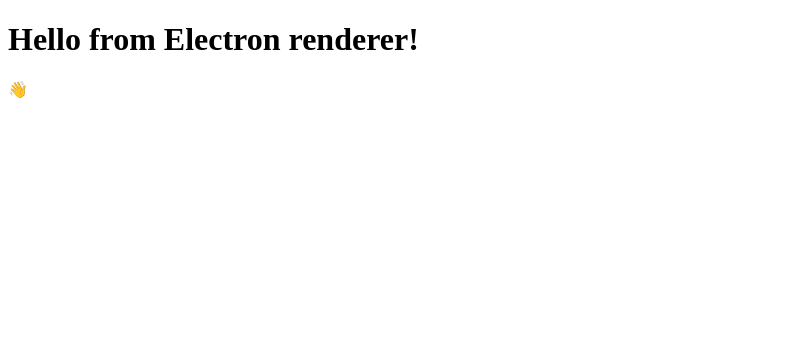
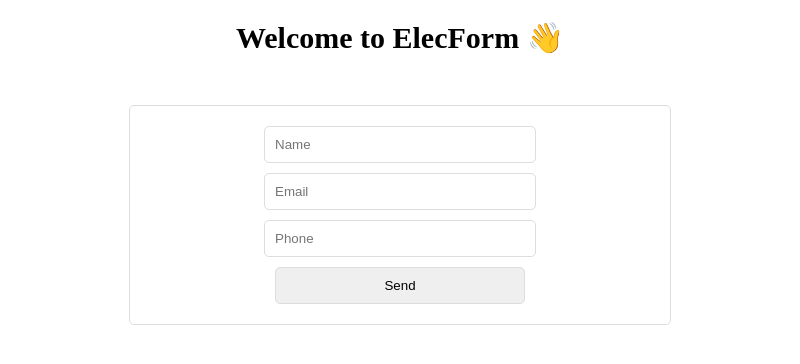
Before and after one commit to Tristan-Boudra/electron, an Electron app: page index.html in a window 800 px wide. Drawn offline with nearby package versions, Linux system fonts and the light colour scheme.

Commit message:
add style

```diff
--- a/index.html
+++ b/index.html
@@ -2,19 +2,22 @@
 <html>
   <head>
     <meta charset="UTF-8" />
-    <script src="https://cdn.tailwindcss.com"></script>
-    <meta
-      http-equiv="Content-Security-Policy"
-      content="default-src 'self'; script-src 'self'"
-    />
-    <meta
-      http-equiv="X-Content-Security-Policy"
-      content="default-src 'self'; script-src 'self'"
-    />
+    <meta http-equiv="Content-Security-Policy" content="default-src 'self'; script-src 'self'"/>
+    <meta http-equiv="X-Content-Security-Policy" content="default-src 'self'; script-src 'self'"/>
     <title>My app Electron</title>
+    <link rel="stylesheet" href="style.css">
   </head>
   <body>
-    <h1>Hello from Electron renderer!</h1>
-    <p>👋</p>
+    <div class="">
+        <h1 class="text-header">Welcome to ElecForm 👋</h1>
+    </div>
+    <section>
+        <form action="" class="form">
+            <input type="text" name="name" id="name" placeholder="Name">
+            <input type="text" name="email" id="email" placeholder="Email">
+            <input type="text" name="phone" id="phone" placeholder="Phone">
+            <input type="submit" value="Send">
+        </form>
+    </section>
   </body>
 </html>
--- a/package.json
+++ b/package.json
@@ -18,6 +18,9 @@
   },
   "homepage": "https://github.com/Tristan-Boudra/electron#readme",
   "devDependencies": {
-    "electron": "^25.1.0"
+    "autoprefixer": "^10.4.14",
+    "electron": "^25.1.0",
+    "postcss": "^8.4.24",
+    "tailwindcss": "^3.3.2"
   }
 }
--- /dev/null
+++ b/style.css
@@ -0,0 +1,28 @@
+.text-header{
+    font-size: 30px;
+    font-weight: bold;
+    color: #000;
+    margin-bottom: 10px;
+    text-align: center;
+}
+
+.form{
+    width: 100%;
+    max-width: 500px;
+    margin: 0 auto;
+    padding: 20px;
+    border: 1px solid #ddd;
+    border-radius: 5px;
+    display: flex;
+    flex-direction: column;
+    gap: 10px;
+    margin-top: 50px;
+    align-items: center;
+}
+
+.form input{
+    padding: 10px;
+    border: 1px solid #ddd;
+    border-radius: 5px;
+    width: 50%;
+}
```
Also changed, not shown: 1 other file.
